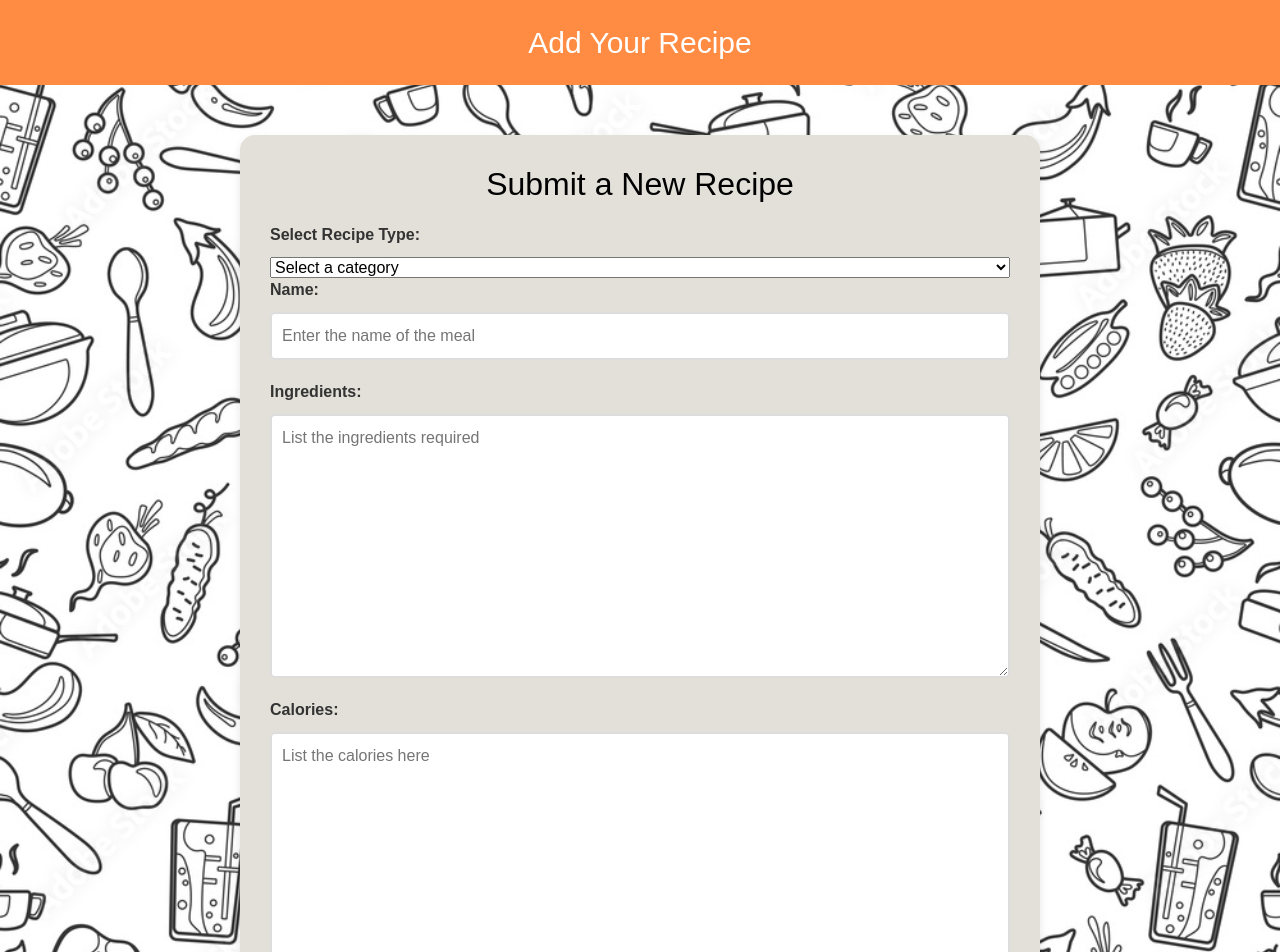
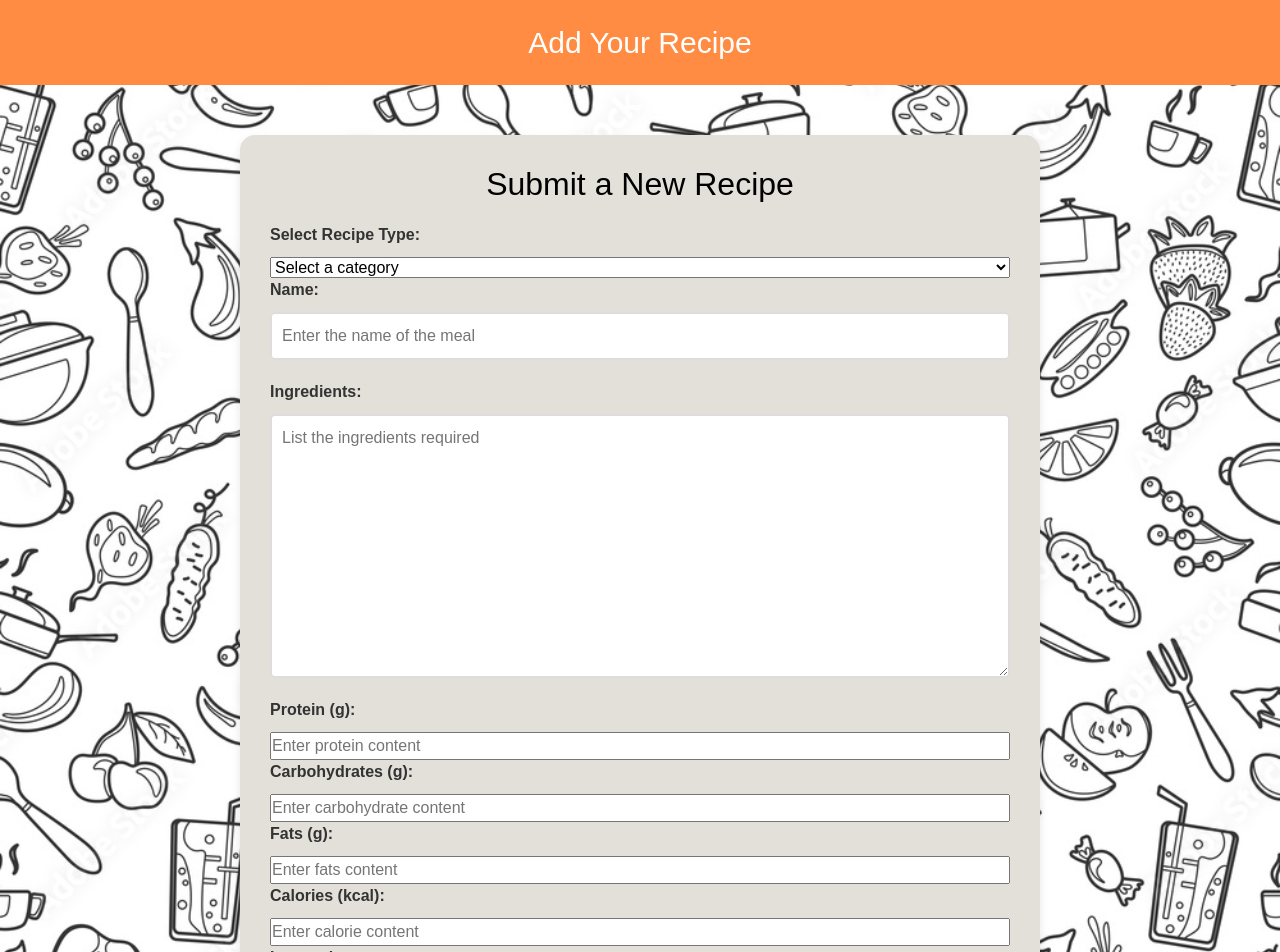
Before and after one commit to milla77905/Recepti, a React (Create React App) app in the folder frontend/: page /recipes in a window 1280 px wide. Shown: the top 952 px of the page. Built offline with nearby package versions, Linux system fonts and the light colour scheme; no server answers.

Commit message:
changed F

```diff
--- a/frontend/src/components/Meals.js
+++ b/frontend/src/components/Meals.js
@@ -27,7 +27,8 @@ const Meals = () => {
             const updatedData = data.map((recipe) => ({
                 ...recipe,
                 imagePath: recipe.imagePath ? `http://localhost:8080${recipe.imagePath}` : '', // Append backend URL if imagePath exists
-                type: recipe.foodType, // Map "foodType" to "type" for UI use
+                type: recipe.foodType,
+                portion: recipe.portion || 1, // Map "foodType" to "type" for UI use
             }));
 
             setRecipes(updatedData);
@@ -62,6 +63,9 @@ const Meals = () => {
                 foodType: selectedRecipe.type,
                 ingredients: selectedRecipe.ingredients,
                 calories: selectedRecipe.calories,
+                protein: selectedRecipe.protein,
+                fats: selectedRecipe.fats,
+                carbohydrates: selectedRecipe.carbohydrates,
                 instructions: selectedRecipe.instructions,
                 imagePath: selectedRecipe.imagePath,
             };
@@ -131,6 +135,9 @@ const Meals = () => {
             Type: recipe.foodType,
             Ingredients: recipe.ingredients,
             Calories: recipe.calories,
+            Protein: recipe.protein,
+            Fats: recipe.fats,
+            Carbohydrates: recipe.carbohydrates,
             Instructions: recipe.instructions,
             Image_Path: recipe.imagePath,
         })));
@@ -191,9 +198,10 @@ const Meals = () => {
             }
 
             const updatedData = await response.json(); // Expecting both ingredients and calories
-            const { updatedIngredients, updatedCalories } = updatedData;
 
-            // Update recipes state with the new ingredients and calories
+            const { updatedIngredients, updatedCalories, updatedProtein, updatedFats, updatedCarbohydrates } = updatedData;
+
+            // Update recipes state with the new portion data
             setRecipes((prevRecipes) =>
                 prevRecipes.map((recipe) =>
                     recipe.id === recipeId
@@ -201,16 +209,19 @@ const Meals = () => {
                             ...recipe,
                             portion: portionCount,
                             ingredients: updatedIngredients,
-                            calories: updatedCalories, // Update calories as well
+                            calories: updatedCalories,
+                            protein: updatedProtein,
+                            fats: updatedFats,
+                            carbohydrates: updatedCarbohydrates,
                         }
                         : recipe
                 )
             );
 
-            alert('Ingredients and calories updated successfully!');
+            alert('Portion updated successfully!');
         } catch (error) {
             console.error('Error:', error);
-            alert('Failed to update ingredients and calories!');
+            alert('Failed to update portion!');
         }
     };
 
@@ -278,17 +289,16 @@ const Meals = () => {
                                 {showDetails[recipe.id] && (
                                  <>
                                 <h5>Nutritional values:</h5>
-                                <ul className={styles.calories}>
-                                {recipe.calories.split(',').map((calorie, index) => (
-                                 <li key={index}>{calorie}</li>
-                                 ))}
-                                   </ul>
+                                <p>Proteins: {recipe.protein}g</p>
+                                <p>Fats: {recipe.fats}g</p>
+                                <p>Carbohydrates: {recipe.carbohydrates}g</p>
+                                <p>Calories: {recipe.calories} kcal</p>
                                 <div>
                                         <h6><strong>Portion:</strong></h6>
                                         <input
                                             className={styles.updatePortionInput}
                                             type="number"
-                value={portionValues[recipe.id] || 1}
+                                            value={portionValues[recipe.id] || recipe.portion} // Use the recipe's portion value if not set
                                             min="1"
                                             onChange={(e) => handlePortionInputChange(recipe.id, e.target.value)}
                                         />
--- a/frontend/src/components/Recipes.js
+++ b/frontend/src/components/Recipes.js
@@ -1,4 +1,3 @@
-
 import React, { useState } from 'react';
 import { useNavigate } from 'react-router-dom';
 import axios from 'axios';
@@ -8,9 +7,12 @@ const Recipes = () => {
     const [recipeData, setRecipeData] = useState({
         name: '',
         ingredients: '',
+        protein: '',
+        carbohydrates: '',
+        fats: '',
         calories: '',
         instructions: '',
-        foodType: '', // Enum value will be set here
+        foodType: '',
         image: null,
     });
 
@@ -26,27 +28,28 @@ const Recipes = () => {
             [name]: value,
         });
     };
+
     const handleImageChange = (e) => {
         const file = e.target.files[0];
         if (file) {
-            console.log('File selected:', file); // Debugging line
+            console.log('File selected:', file);
             setRecipeData({
                 ...recipeData,
-                image: file, // Assign the file to the state
+                image: file,
             });
         }
     };
 
     const navigate = useNavigate();
+
     // Add Recipe
     const addRecipe = async (e) => {
         e.preventDefault();
 
         const formData = new FormData();
-        const { foodType, name, ingredients, calories, instructions, image } = recipeData;
+        const { foodType, name, ingredients, protein, carbohydrates, fats, calories, instructions, image } = recipeData;
 
-        // Append data to formData
-        formData.append('data', JSON.stringify({ foodType, name, ingredients, calories ,instructions }));
+        formData.append('data', JSON.stringify({ foodType, name, ingredients, protein, carbohydrates, fats, calories, instructions }));
         if (image) formData.append('image', image);
 
         try {
@@ -59,7 +62,9 @@ const Recipes = () => {
 
             if (response.status === 200) {
                 console.log('Recipe added:', response.data);
-                navigate('/meals'); // Redirect to /meals on success
+                setSuccessMessage(true);  // Set success message after successful submission
+                setTimeout(() => setSuccessMessage(false), 3000);  // Hide success message after 3 seconds
+                navigate('/meals');
             }
         } catch (error) {
             console.error('Error adding recipe:', error);
@@ -70,7 +75,6 @@ const Recipes = () => {
         }
     };
 
-
     return (
         <div className={styles.recipeBody}>
             <div className={styles.header}>Add Your Recipe</div>
@@ -78,8 +82,8 @@ const Recipes = () => {
             <div className={styles.Recipescontainer}>
                 <h2>Submit a New Recipe</h2>
 
-                {/* Recipe Type Dropdown */}
                 <form id="recipeForm" onSubmit={addRecipe}>
+                    {/* Recipe Type Dropdown */}
                     <label htmlFor="foodType">Select Recipe Type:</label>
                     <select
                         id="foodType"
@@ -120,17 +124,54 @@ const Recipes = () => {
                         required
                     />
 
+                    {/* Proteins */}
+                    <label htmlFor="protein">Protein (g):</label>
+                    <input
+                        type="number"
+                        id="protein"
+                        name="protein"
+                        value={recipeData.protein}
+                        onChange={handleInputChange}
+                        placeholder="Enter protein content"
+                        required
+                    />
+
+                    {/* Carbohydrates */}
+                    <label htmlFor="carbohydrates">Carbohydrates (g):</label>
+                    <input
+                        type="number"
+                        id="carbohydrates"
+                        name="carbohydrates"
+                        value={recipeData.carbohydrates}
+                        onChange={handleInputChange}
+                        placeholder="Enter carbohydrate content"
+                        required
+                    />
+
+                    {/* Fats */}
+                    <label htmlFor="fats">Fats (g):</label>
+                    <input
+                        type="number"
+                        id="fats"
+                        name="fats"
+                        value={recipeData.fats}
+                        onChange={handleInputChange}
+                        placeholder="Enter fats content"
+                        required
+                    />
+
                     {/* Calories */}
-                    <label htmlFor="calories">Calories:</label>
-                    <textarea
+                    <label htmlFor="calories">Calories (kcal):</label>
+                    <input
+                        type="number"
                         id="calories"
                         name="calories"
                         value={recipeData.calories}
                         onChange={handleInputChange}
-                        rows="10"
-                        placeholder="List the calories here"
+                        placeholder="Enter calorie content"
                         required
                     />
+
                     {/* Instructions */}
                     <label htmlFor="instructions">Instructions:</label>
                     <textarea
```
Also changed, not shown: frontend/src/components/RecipeModal.js (+7 -0 lines). Lines whose indentation alone changed are shown as unchanged.
